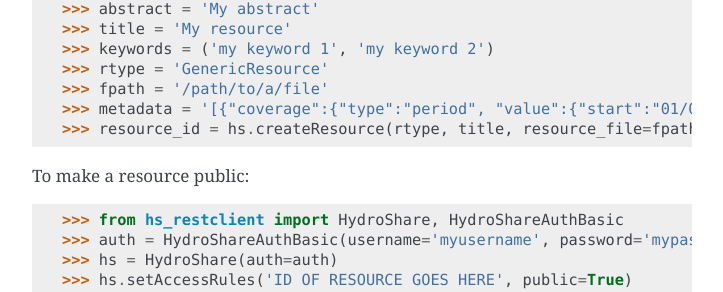
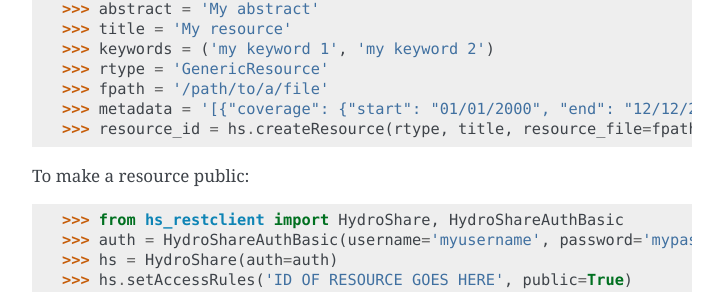
Before and after one commit to hydroshare/hs_restclient, a Sphinx documentation site: the page built from docs/index.rst, in a window 1280 px wide and 900 px high, scrolled down 3198 px. Shown: the part 160-452 px from the top of the window, without its empty margins (388-1111 px from the left). Built offline with Sphinx 7.4.7, drawn with Linux system fonts in a browser that asks for light colours.

Commit message:
Revert "Fix for error in documentation"

```diff
--- a/docs/index.rst
+++ b/docs/index.rst
@@ -163,7 +163,7 @@
     >>> keywords = ('my keyword 1', 'my keyword 2')
     >>> rtype = 'GenericResource'
     >>> fpath = '/path/to/a/file'
-    >>> metadata = '[{"coverage":{"type":"period", "value":{"start":"01/01/2000", "end":"12/12/2010"}}}, {"creator":{"name":"John Smith"}}, {"creator":{"name":"Lisa Miller"}}]'
+    >>> metadata = '[{"coverage": {"start": "01/01/2000", "end": "12/12/2010", "type": "period"}}, {"creator": {"name": "John Smith"}}, {"creator": {"name": "Lisa Miller"}}]'
     >>> resource_id = hs.createResource(rtype, title, resource_file=fpath, keywords=keywords, abstract=abstract, metadata=metadata)
 
 To make a resource public:
```
